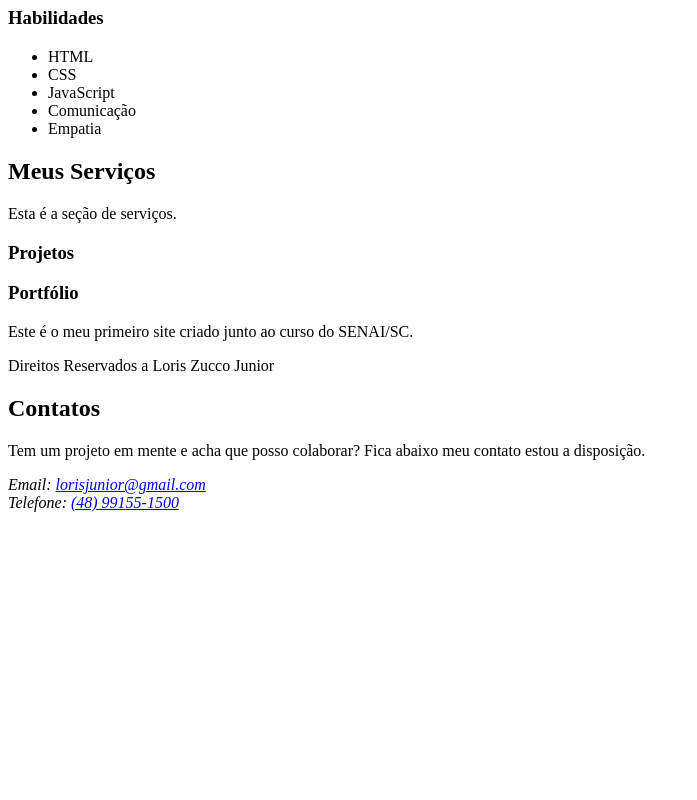
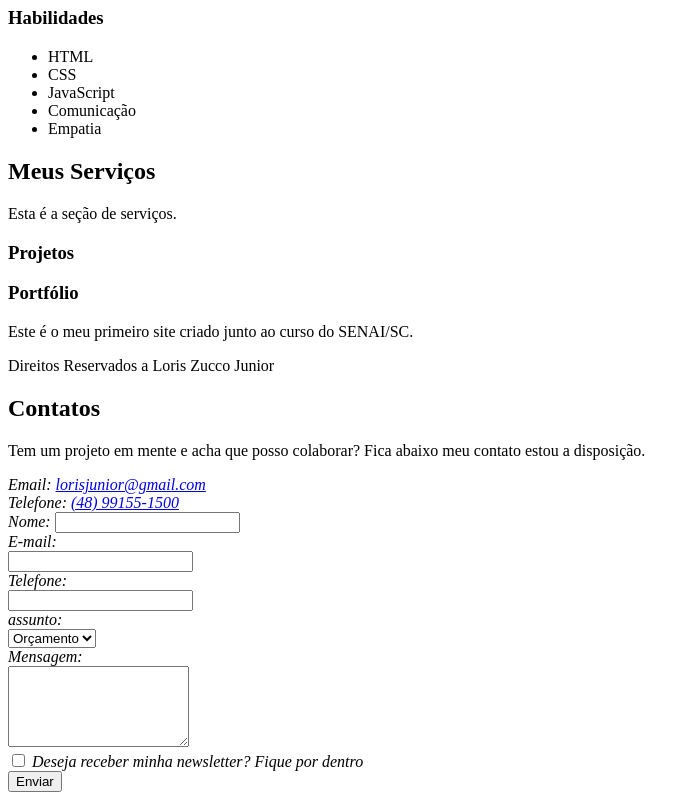
Before and after one commit to LorisZucco/sitesenai, a plain HTML site: page index.html in a window 1280 px wide. Shown: the part 352-1152 px from the top of the page, without its empty margins (0-697 px from the left). Before the commit the page ends 872 px from the top, so only its background shows below. Drawn offline with Linux system fonts and the light colour scheme.

Commit message:
Update index.html

```diff
--- a/index.html
+++ b/index.html
@@ -77,6 +77,35 @@
           <a href="mailto:lorisjunior@gmail.com"> lorisjunior@gmail.com </a
           ><br />
           Telefone: <a href="tel:+5548991551500"> (48) 99155-1500</a> <br />
+          <form action="">
+            <label for="nome">Nome: </label>
+            <input type="text" id="nome" name="nome" required /><br />
+            <label for="email">E-mail: </label><br />
+            <input type="email" id="email" name="email" required  /><br />
+            <label for="telefone">Telefone: </label><br />
+            <input type="tel" id="telefone" name="telefone" required /><br />
+
+            <label for="assunto">assunto: </label><br />
+            <select name="assunto" id="assunto">
+              <option value="orçamento">Orçamento</option>
+              <option value="dúvida">Dúvida</option>
+              <option value="outros">Outros</option>
+            </select>
+            <br />
+            <label for="mensagem" required>Mensagem: </label><br />
+            <textarea
+              id="mensagem"
+              name="mensagem"
+              rows="5"
+              cols="20"
+            ></textarea
+            ><br />
+            <input type="checkbox" id="inscricao" name="inscricao" />
+            <label for="inscricao"
+              >Deseja receber minha newsletter? Fique por dentro</label
+            ><br />
+            <input type="submit" value="Enviar" />
+          </form>
         </address>
       </section>
     </footer>
```
